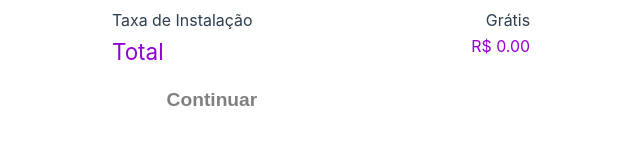
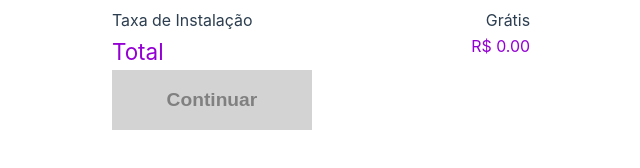
Before and after one commit to aribdavid/vuejs-web-store, a Vue app: page / in a window 1280 px wide. In both pictures the pointer is over the button "Continuar". Shown: the part 502-670 px from the top of the page, without its empty margins (319-959 px from the left). Built offline with nearby package versions, Linux system fonts and the light colour scheme; no server answers.

Commit message:
feat: changed button css

```diff
--- a/src/App.vue
+++ b/src/App.vue
@@ -52,8 +52,8 @@ import Checkout from './components/Checkout.vue'
   }
 
   button:hover {
-    border: 2px solid white;
-    background-color: white;
+    border: 2px solid #d3d3d3;
+    background-color: #d3d3d3;
     color: grey
   }
 
```
